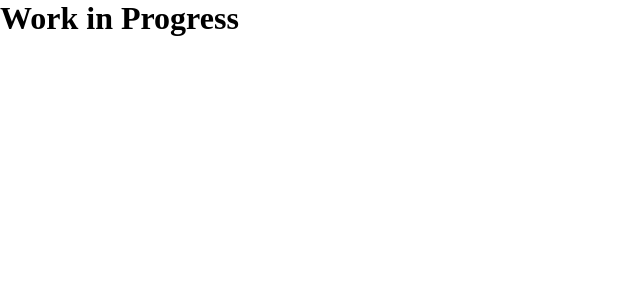
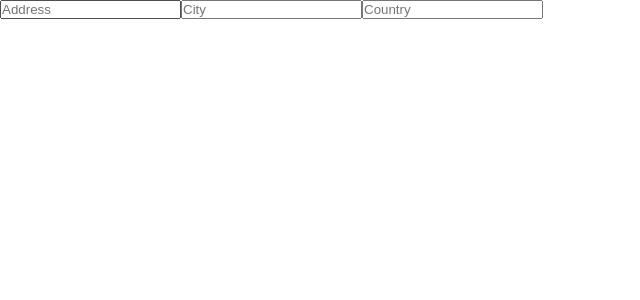
Before and after one commit to KyleT-4869/TripPlanner_Frontend, a React (Vite) app: page /plan in a window 1280 px wide. Shown: the top 300 px of the page, without its empty margins (0-640 px from the left). Built offline with nearby package versions, Linux system fonts and the light colour scheme.

Commit message:
Added 3 inputs to Plan.tsx that uses useRef to set it's value.

```diff
--- a/src/pages/Plan.tsx
+++ b/src/pages/Plan.tsx
@@ -1,8 +1,40 @@
+import { useState, useRef } from 'react'
+import Button from '../components/Button.tsx'
+
 function Plan() {
-
+    const address = useRef<string>("");
+    const city = useRef<string>("");
+    const country = useRef<string>("");
+    // const [address, setAddress] = useState<string>("");
+    // const [city, setCity] = useState<string>("");
+    // const [country, setCountry] = useState<string>("");
     return(
         <>
-            <h1>Work in Progress</h1>
+            <form>
+                <input
+                    type="text"
+                    required
+                    className="addressInput"
+                    onChange={(e) => address.current = e.target.value}
+                    placeholder="Address"
+                />
+
+                <input
+                    type="text"
+                    required
+                    className="cityInput"
+                    onChange={(e) => city.current = e.target.value}
+                    placeholder ="City"
+                />
+
+                <input
+                    type="text"
+                    required
+                    className="countryInput"
+                    onChange={(e) => country.current = e.target.value}
+                    placeholder ="Country"
+                />
+            </form>
         </>
     )
 }
```
